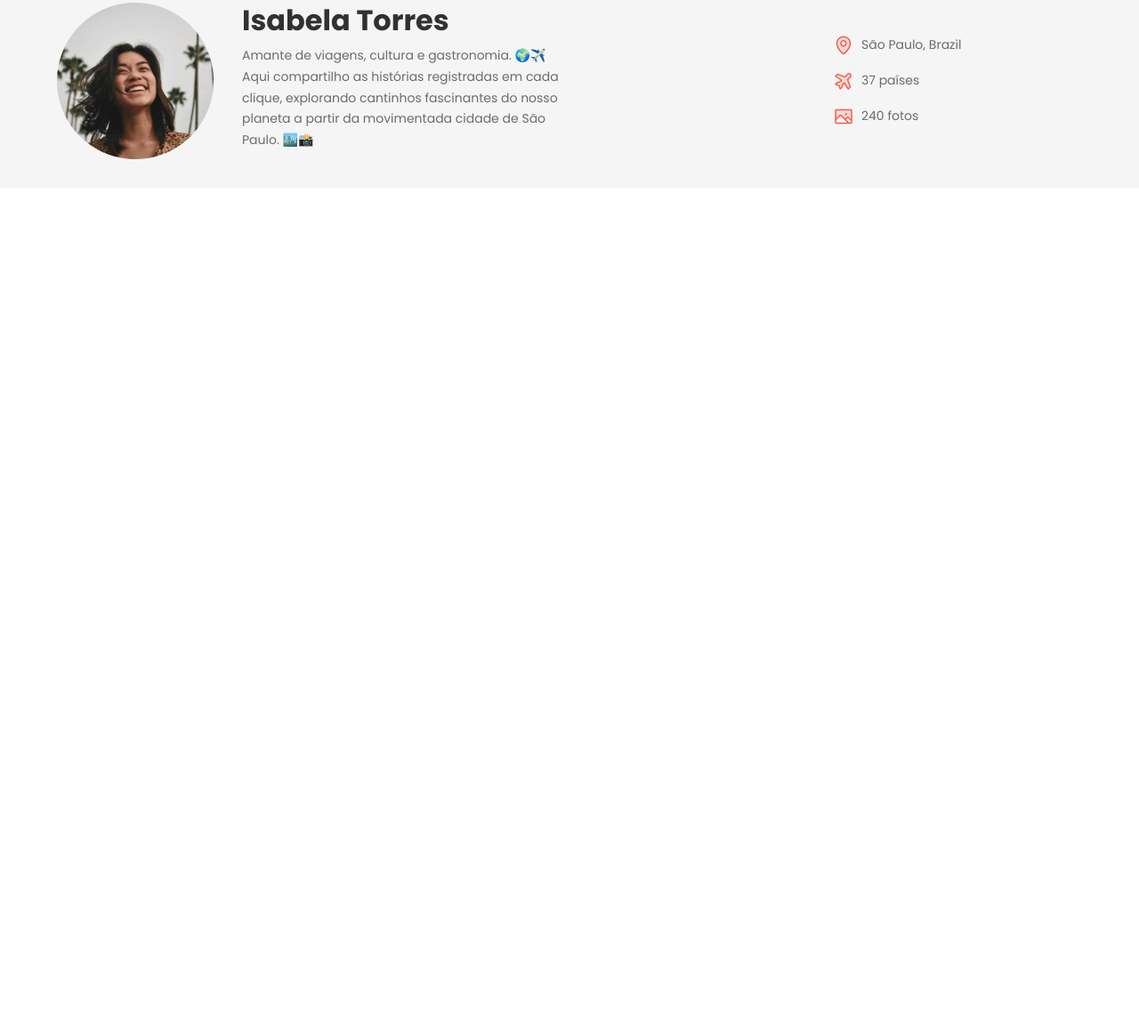
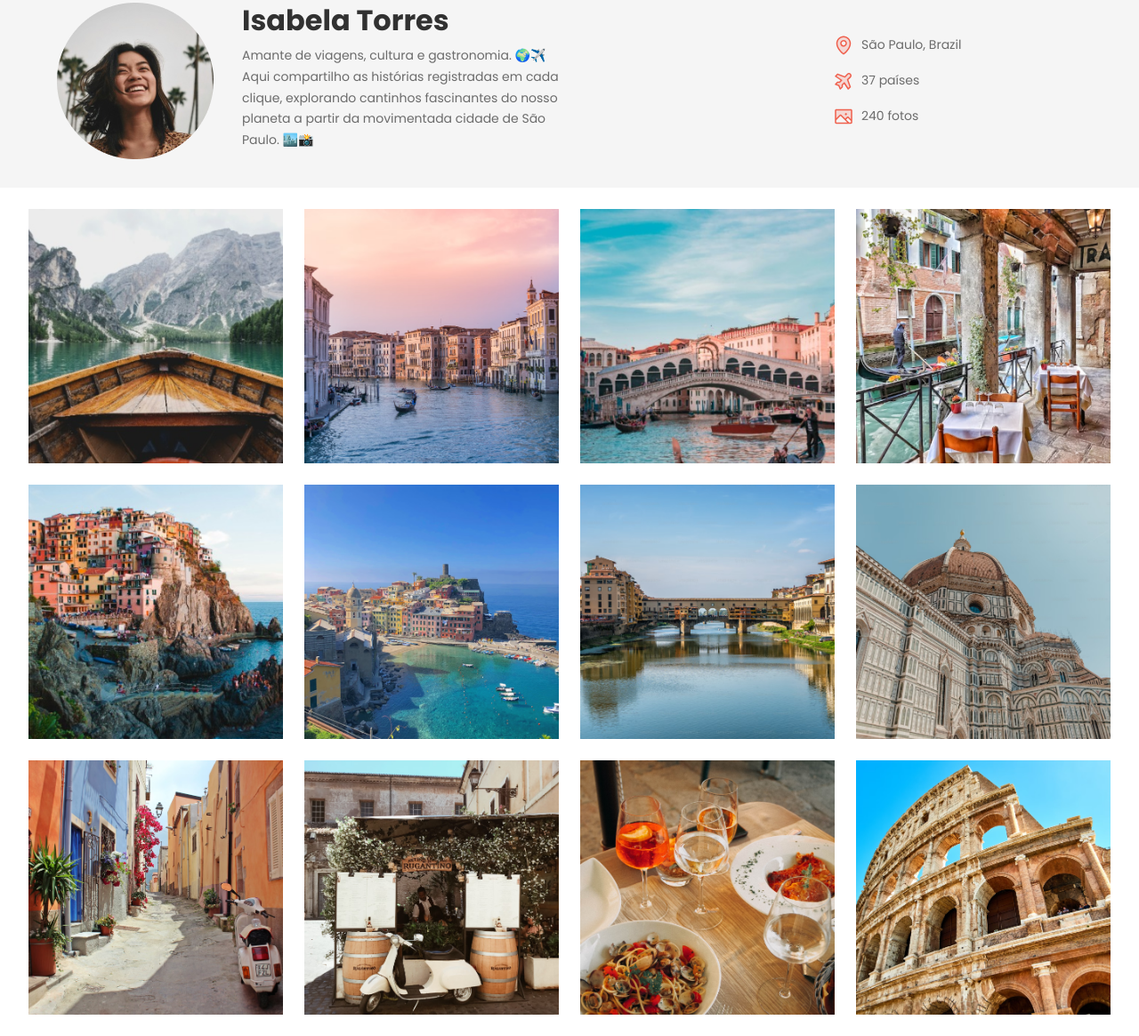
Before and after one commit to Amira-Ahmad/proj-travelgram, a plain HTML site: page index.html in a window 1280 px wide. Shown: the part 132-1297 px from the top of the page at 89% size. Before the commit the page ends 800 px from the top, so only its background shows below. Drawn offline with Linux system fonts and the light colour scheme.

Commit message:
photo gallery

```diff
--- a/index.html
+++ b/index.html
@@ -23,7 +23,7 @@
 
       <ul>
         <li><a href="#">
-            <img src="assets/icons/MagnifyingGlass.svg" alt="ícone de lupa">
+            <img id="lupa" src="assets/icons/MagnifyingGlass.svg" alt="ícone de lupa">
           </a></li>
         <li><a href="#">Explorar</a></li>
         <li><a href="#">Minhas viagens</a></li>
@@ -66,6 +66,22 @@
       </div>
     </header>
   </div>
+
+  <main class="container">
+    <img src="assets/images/Image 01.png" alt="...">
+    <img src="assets/images/Image 02.png" alt="...">
+    <img src="assets/images/Image 03.png" alt="...">
+    <img src="assets/images/Image 04.png" alt="...">
+    <img src="assets/images/Image 05.png" alt="...">
+    <img src="assets/images/Image 06.png" alt="...">
+    <img src="assets/images/Image 07.png" alt="...">
+    <img src="assets/images/Image 08.png" alt="...">
+    <img src="assets/images/Image 09.png" alt="...">
+    <img src="assets/images/Image 10.png" alt="...">
+    <img src="assets/images/Image 11.png" alt="...">
+    <img src="assets/images/Image 12.png" alt="...">
+
+  </main>
 </body>
 
 </html>
--- a/styles/index.css
+++ b/styles/index.css
@@ -1,3 +1,4 @@
 @import url(global.css);
 @import url(nav.css);
 @import url(header.css);
+@import url(mains.css);
--- /dev/null
+++ b/styles/mains.css
@@ -0,0 +1,12 @@
+main {
+  display: flex;
+  flex-wrap: wrap;
+  gap: 24px;
+  padding-block: 24px;
+}
+
+main img {
+  width: 286px;
+  height: 286px;
+  object-fit: cover;
+}
```
